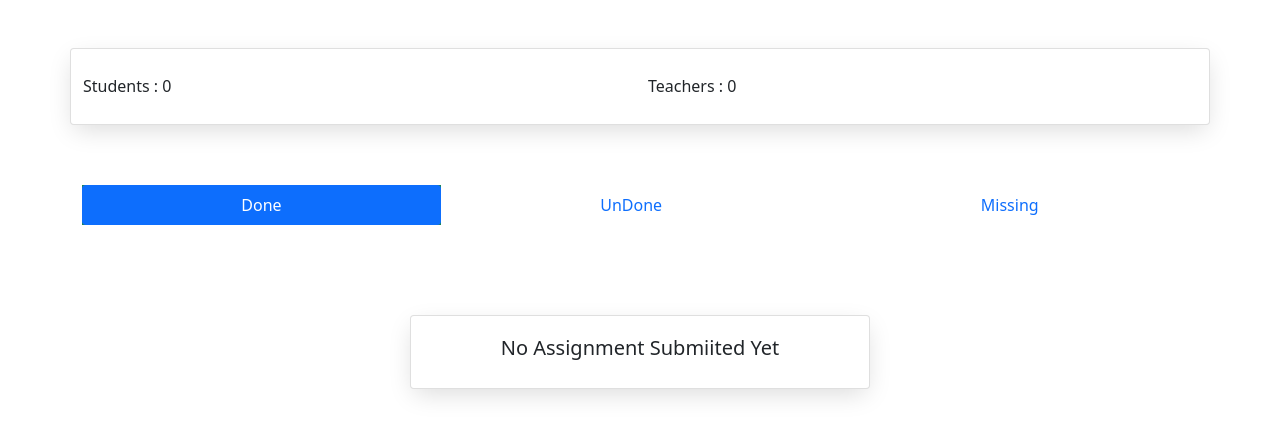
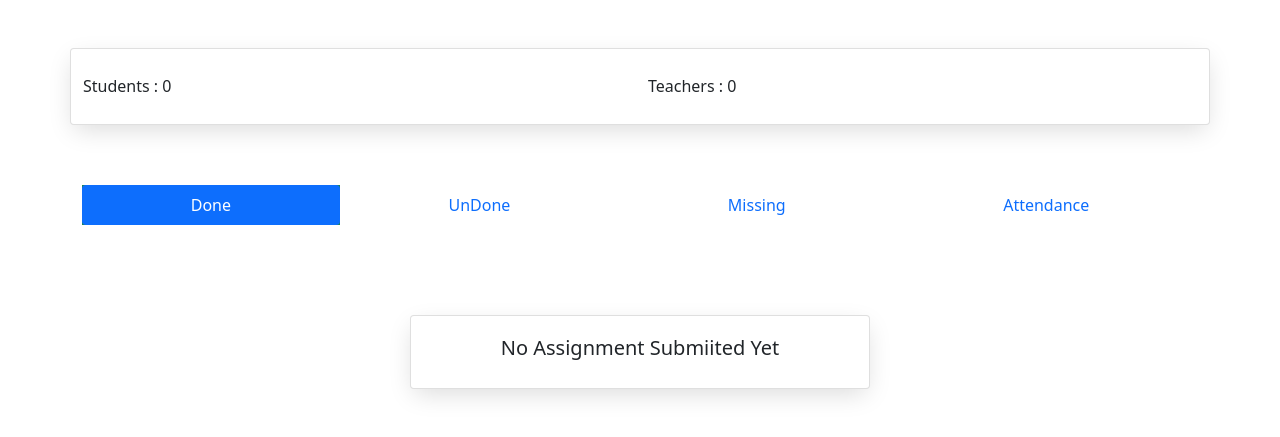
Before and after one commit to Rajat10Kumar/IndiClassroom, a Flask app: template templates/enterclass.html in a window 1280 px wide. Shown: the part 82-519 px from the top of the page. Run offline with Flask 2, Linux system fonts and the light colour scheme; the template is opened without the code that fills it, so the values that code supplies are empty.

```diff
--- a/app.py
+++ b/app.py
@@ -1,6 +1,7 @@
 import datetime
 import os
-from re import sub
+import time
+import threading
 import uuid
 from flask import Flask, render_template, session, redirect, jsonify, request, sessions, make_response, Response
 from functools import wraps
@@ -252,9 +253,25 @@ def enter_class(id):
             unDone_img.append(junk)
             unDone.append(i)
     # print(type(asst[0].id))
+    att = Attendance.objects(classroom=id)
+    ans = []
+    teacher = session['user']
+    invalid = {'_id', 'password'}
+    junk = {x: teacher[x] for x in teacher if x not in invalid}
+    for i in att:
+        obj = {}
+        obj['subject'] = i.subject.name
+        obj['date'] = i.dueDate
+        obj['isMissing'] = junk in i.students_marked
+        obj['link'] = '/attendance/' + i.cid
+        ans.append(obj)
+
+    subm = Subject.objects(classroom=id)
+
+
     return render_template('enterclass.html', data=view_class, done=done, unDone=unDone, missing=missing,
                            submission=submission, done_img=done_img, unDone_img=unDone_img,
-                           missing_img=missing_img), 200
+                           missing_img=missing_img, attendance=ans), 200
     # return render_template('tabs.html'), 200
     # return jsonify(obj), 200
 
@@ -358,14 +375,29 @@ def postAttendance(id):
     return redirect('/classroom/')
 
 
-@app.route('/attendance')
-def index():
-    return render_template('index.html')
+@app.route('/attendance/<string:id>')
+def index(id):
+    return render_template('index.html', id=id)
 
 
-@app.route('/markedPerson', methods=["POST"])
-def marked_person():
-    return redirect('/dashboard/')
+@app.route('/markedPerson/<string:id>', methods=["POST"])
+def marked_person(id):
+    teacher = session['user']
+    invalid = {'_id', 'password'}
+    obj = {x: teacher[x] for x in teacher if x not in invalid}
+    foo = Attendance.objects(cid=id)
+    a = []
+    for i in foo:
+        a = i.students_marked
+
+    flag = 1
+    for i in a:
+        if i == obj:
+            flag = 0
+    if flag == 1:
+        a.append(obj)
+    foo = Attendance.objects(cid=id).update(students_marked=a)
+    return redirect("/dashboard")
 
 
 def gen(camera):
--- a/templates/enterclass.html
+++ b/templates/enterclass.html
@@ -21,6 +21,9 @@
         </li>
         <li class="nav-item" role="presentation">
         <button class="nav-link" id="contact-tab" data-bs-toggle="tab" data-bs-target="#contact" type="button" role="tab" aria-controls="contact" aria-selected="false">Missing</button>
+        </li>
+        <li class="nav-item" role="presentation">
+        <button class="nav-link" id="contact-tab" data-bs-toggle="tab" data-bs-target="#attendance" type="button" role="tab" aria-controls="attendance" aria-selected="false">Attendance</button>
         </li>
     </ul>
     <div class="tab-content" id="myTabContent">
@@ -101,6 +104,18 @@
                 {% endif %}
             </div>
         </div>
+    <div class="tab-pane fade" id="attendance" role="tabpanel" aria-labelledby="contact-tab">
+        <div class="card-wrapper">
+            {% for i in range(attendance|length) %}
+                <div class="card w-100">
+                    {{ attendance[i].subject }}
+                    {{ attendance[i].date }}
+                    {% if not attendance[i].isMissing %}
+                        <a href="{{ attendance[i].link }}">Mark attendance</a>
+                    {% endif %}
+                </div>
+            {% endfor %}
+        </div></div>
     </div>
 </div>
 
--- a/templates/index.html
+++ b/templates/index.html
@@ -1,7 +1,7 @@
 {% extends "base.html" %}
 {% block content %}
     <h1 align="center">Sit in a Room with good light</h1>
-    <form action="/markedPerson" method="post">
+    <form action="{{url_for('marked_person',id = id)}}" method="post">
         <input type="submit" value="Go to Classroom" class="btn btn-primary">
     </form>
     <br/>
--- a/user/Schema.py
+++ b/user/Schema.py
@@ -57,3 +57,4 @@ class Attendance(db.Document):
     dueDate = db.DateTimeField()
     subject = db.ReferenceField(Subject)
     teacher = db.ReferenceField(User)
+    students_marked = db.ListField(db.DictField(), default=list)
```
Also changed, not shown: camera.py (+8 -2 lines).
